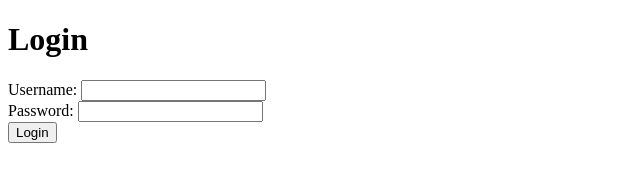
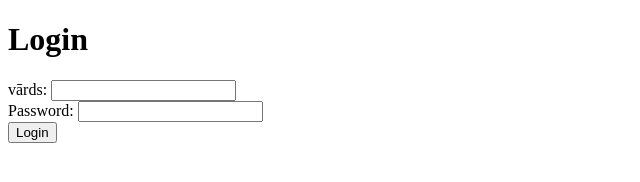
Before and after one commit to janisbunkss/Branching, a plain HTML site: page index.html in a window 1280 px wide. Shown: the full height of the page, 0-640 px from the left. Drawn offline with Linux system fonts and the light colour scheme.

Commit message:
Izlabots vārds no lietotājvārds

```diff
--- a/index.html
+++ b/index.html
@@ -8,7 +8,7 @@
     <body>
      <h1>Login</h1>
         <form action="/login">
-            <label for="username">Username:</label>
+            <label for="username">vārds:</label>
             <input type="text" id="username" name="username">
             <br>
             <label for="password"> Password:</label>
```
